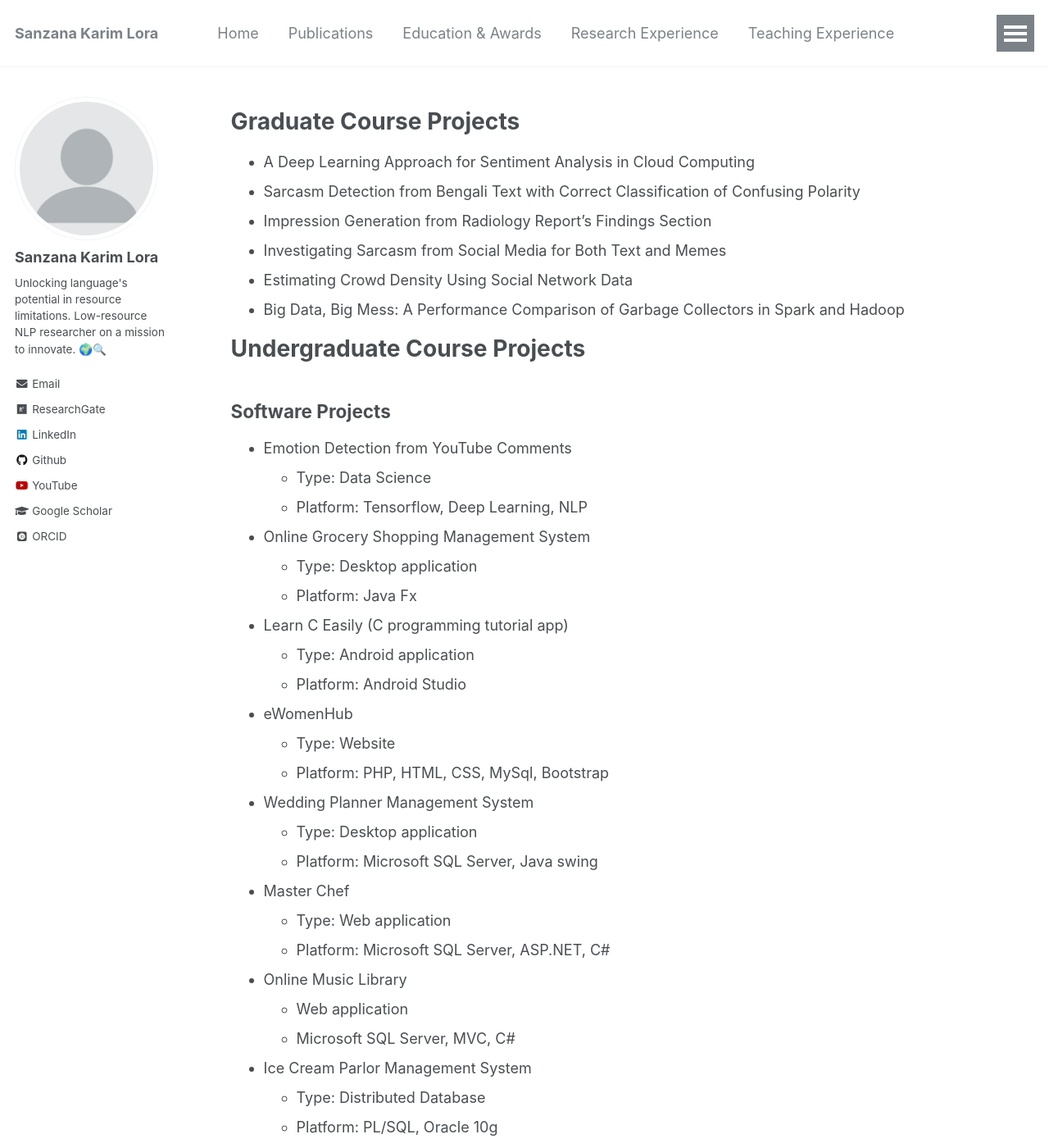
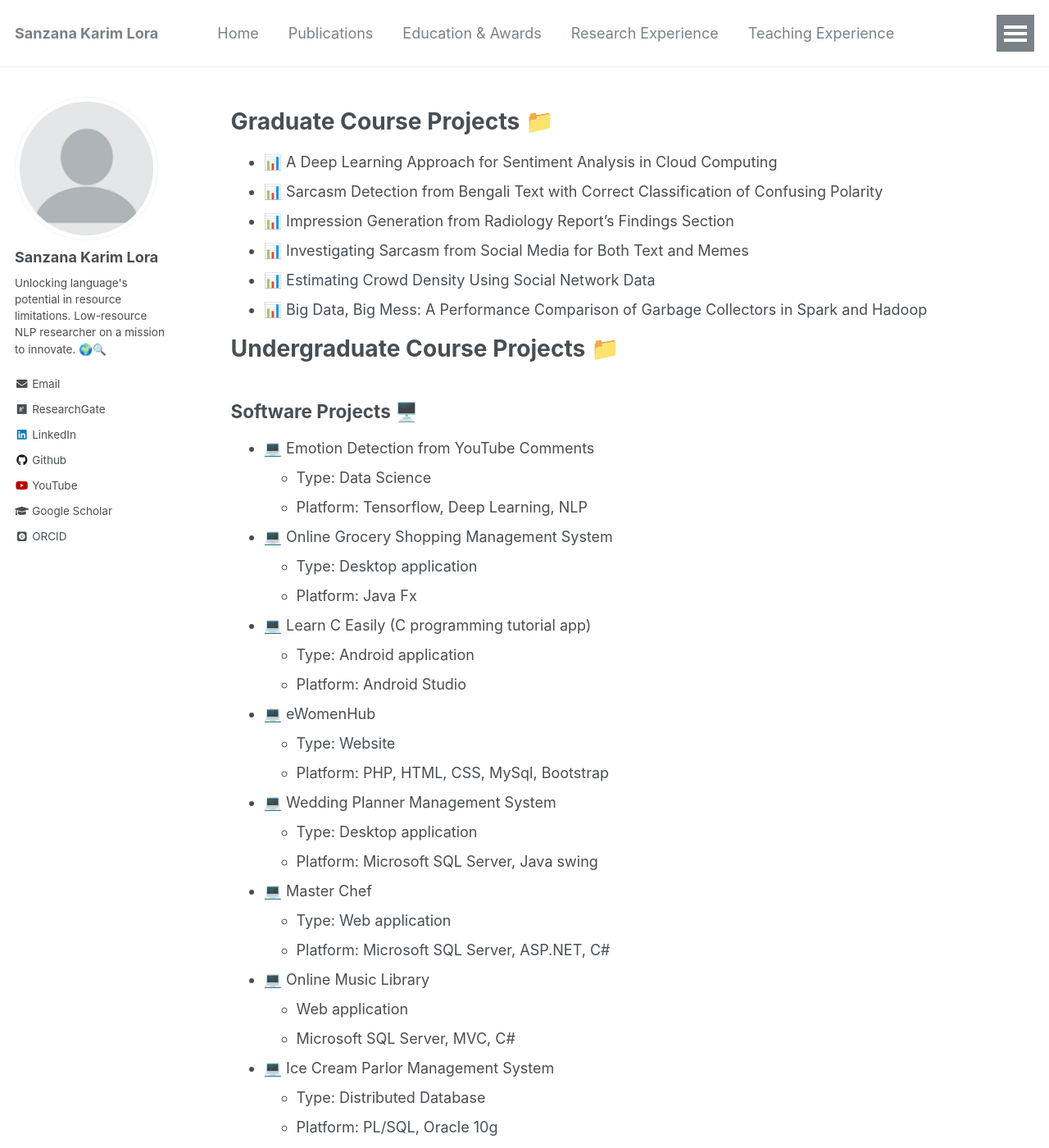
Before and after one commit to sanzanalora/sanzanalora.github.io, a Jekyll site: the page built from _pages/projects.md, in a window 1280 px wide and 1400 px high. Shown: the whole window at 82% size. Built offline with Jekyll 4.4.1, drawn with Linux system fonts in a browser that asks for light colours; some web fonts are replaced; some of the changed text lies outside the part shown.

```diff
--- a/_pages/projects.md
+++ b/_pages/projects.md
@@ -7,52 +7,52 @@ redirect_from:
   - /resume
 ---
 
-# Graduate Course Projects
-- A Deep Learning Approach for Sentiment Analysis in Cloud Computing
-- Sarcasm Detection from Bengali Text with Correct Classification of Confusing Polarity
-- Impression Generation from Radiology Report's Findings Section
-- Investigating Sarcasm from Social Media for Both Text and Memes
-- Estimating Crowd Density Using Social Network Data
-- Big Data, Big Mess: A Performance Comparison of Garbage Collectors in Spark and Hadoop
+# Graduate Course Projects 📁
+-  📊 A Deep Learning Approach for Sentiment Analysis in Cloud Computing
+-  📊 Sarcasm Detection from Bengali Text with Correct Classification of Confusing Polarity
+-  📊 Impression Generation from Radiology Report's Findings Section
+-  📊 Investigating Sarcasm from Social Media for Both Text and Memes
+-  📊 Estimating Crowd Density Using Social Network Data
+-  📊 Big Data, Big Mess: A Performance Comparison of Garbage Collectors in Spark and Hadoop
 
-# Undergraduate Course Projects
-## Software Projects
-- Emotion Detection from YouTube Comments
+# Undergraduate Course Projects 📁
+## Software Projects 🖥️
+- 💻 Emotion Detection from YouTube Comments
   - Type: Data Science
   - Platform: Tensorflow, Deep Learning, NLP
-- Online Grocery Shopping Management System
+- 💻 Online Grocery Shopping Management System
   - Type: Desktop application
   - Platform: Java Fx
--  Learn C Easily (C programming tutorial app)
+- 💻 Learn C Easily (C programming tutorial app)
     - Type: Android application
     - Platform: Android Studio
-- eWomenHub
+- 💻 eWomenHub
   - Type: Website
   - Platform: PHP, HTML, CSS, MySql, Bootstrap
-- Wedding Planner Management System
+- 💻 Wedding Planner Management System
   - Type: Desktop application
   - Platform: Microsoft SQL Server, Java swing
-- Master Chef
+- 💻 Master Chef
   - Type:  Web application
   - Platform: Microsoft SQL Server, ASP.NET, C\#
-- Online Music Library
+- 💻 Online Music Library
   - Web application
   -  Microsoft SQL Server, MVC, C#
-- Ice Cream Parlor Management System
+- 💻 Ice Cream Parlor Management System
   - Type: Distributed Database
   - Platform: PL/SQL, Oracle 10g
-- Flappy Bird
+- 💻 Flappy Bird
   - Type:  Game
   - Platform: C, iGraphics
 
-## Hardware Projects
-- Fire Fighting Robot
+## Hardware Projects 🛠️
+- 🔧 Fire Fighting Robot
   - Arduino
-- ALU Design
+- 🔧 ALU Design
   - Proteus 8 Professional
-- 5x5 Booth Multiplier
+- 🔧 5x5 Booth Multiplier
   - Proteus 8 Professional
-- SAP-1
+- 🔧 SAP-1
   - Proteus 8 Professional
 
 *Codes can be found in [Github](https://github.com/sanzanalora/)*
```
